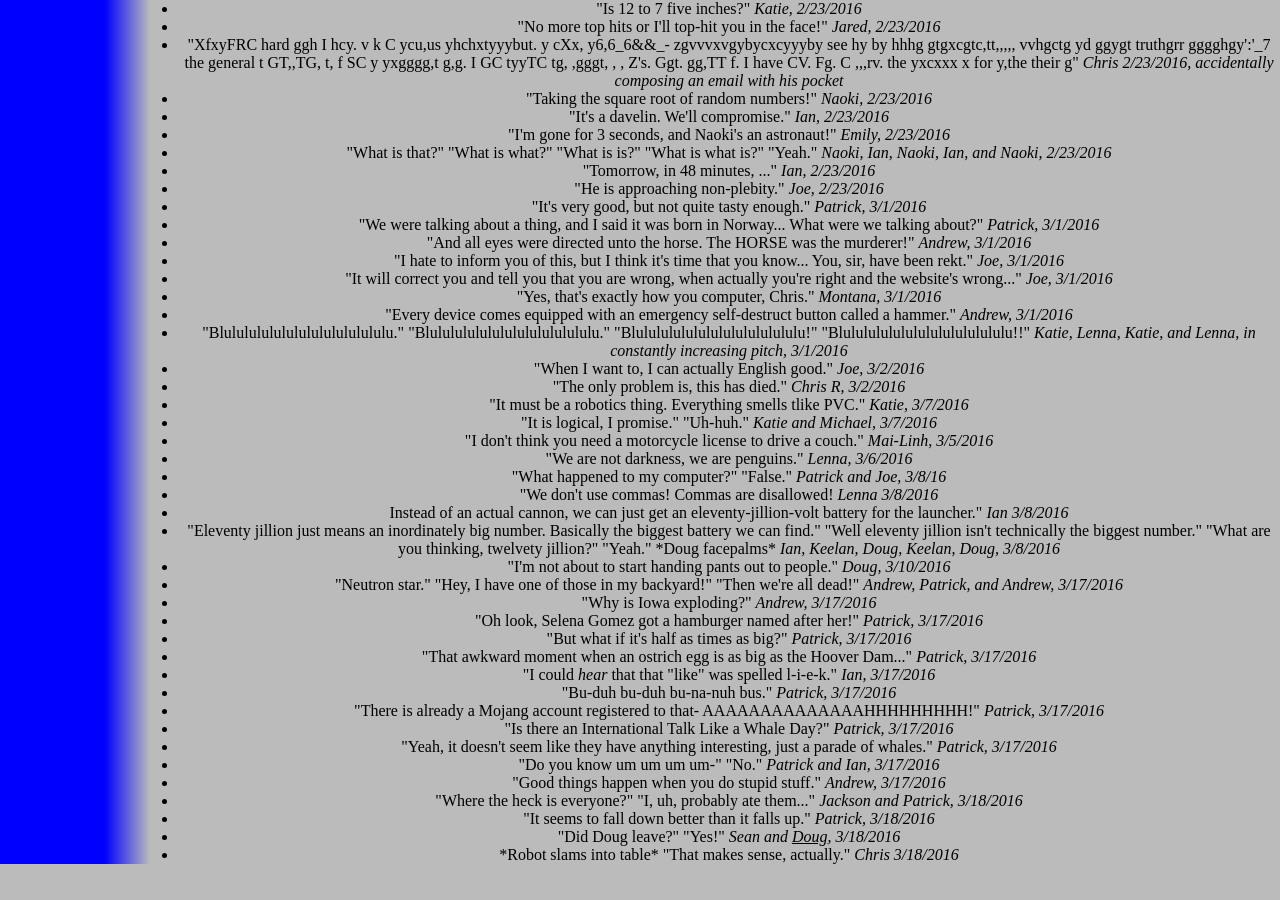
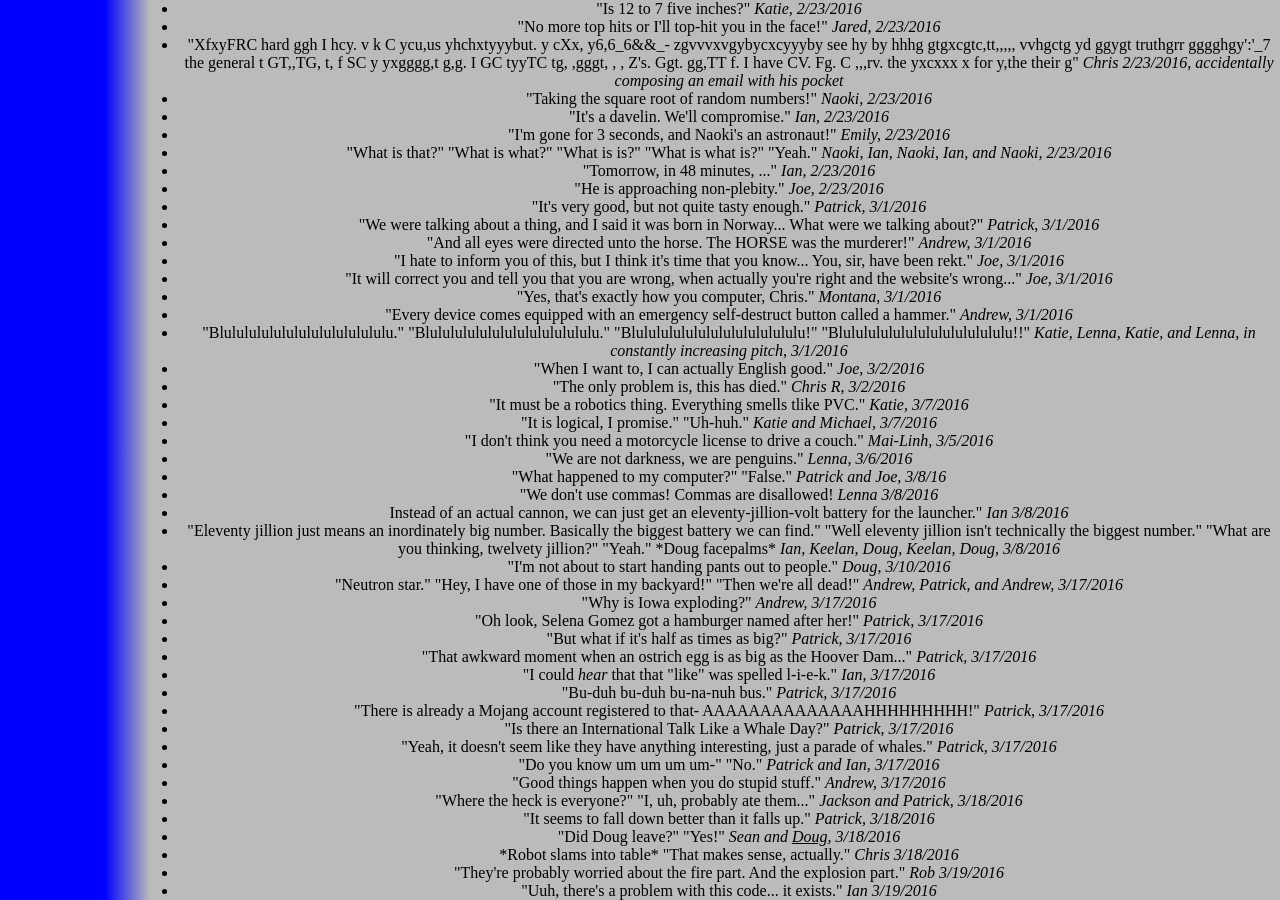
Before and after one commit to katiebugmoon/FRC4131.github.io, a Jekyll site: the page built from media/2016/quotes.html, in a window 1280 px wide and 900 px high, scrolled down 1582 px. Built offline with Jekyll 4.4.1, drawn with Linux system fonts in a browser that asks for light colours; nearby versions of some CDN libraries; before the commit the page ends 2446 px from its top, so only the background shows below that.

Commit message:
Update quotes.html

```diff
--- a/media/2016/quotes.html
+++ b/media/2016/quotes.html
@@ -129,4 +129,6 @@ title: Build Season 2016 Quotes
 	<li>"It seems to fall down better than it falls up." <i>Patrick, 3/18/2016</i></li>
 	<li>"Did Doug leave?" "Yes!" <i>Sean and <u>Doug</u>, 3/18/2016</i></li>
 	<li>*Robot slams into table* "That makes sense, actually." <i>Chris 3/18/2016</i></li>
+	<li>"They're probably worried about the fire part. And the explosion part." <i>Rob 3/19/2016</i></li>
+	<li>"Uuh, there's a problem with this code... it exists." <i>Ian 3/19/2016</i></li>
 </ul><center>
```
